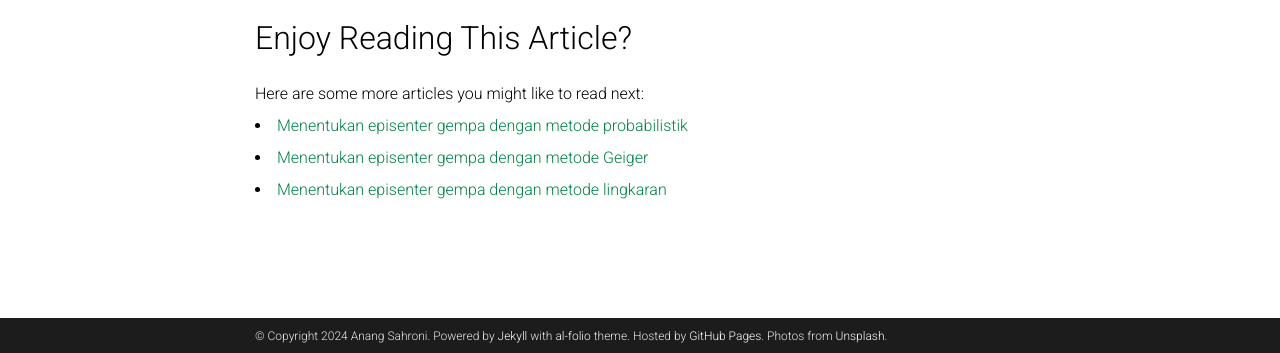
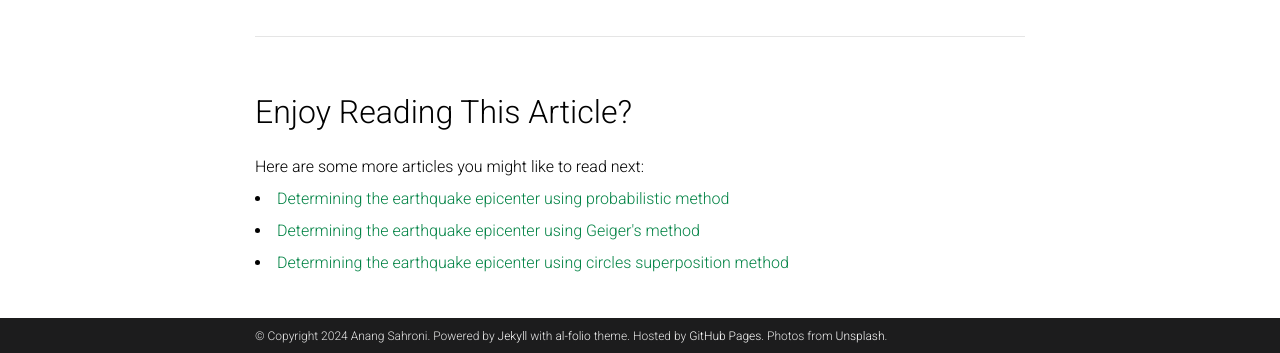
Before and after one commit to anangsahroni/anang.github.io, a Jekyll site: the page built from _posts/2019-05-21-medan-gravitasi-vertikl.md, in a window 1280 px wide and 900 px high, scrolled down 3430 px, cut to the strip 547-900 px from the top of the window. Built offline with Jekyll 4.4.1, drawn with Linux system fonts in a browser that asks for light colours; comment, search, counter and statistics services are not loaded; a style sheet for code colours, icons or effects is not loaded; some of the changed text lies outside the part shown.

Commit message:
add note in every post

```diff
--- a/_posts/2019-05-21-medan-gravitasi-vertikl.md
+++ b/_posts/2019-05-21-medan-gravitasi-vertikl.md
@@ -9,6 +9,8 @@
 related_publications: hinze2013
 
 ---
+> The post is currently still in Bahasa Indonesia and will be translated to English soon
+
 > Konten ini juga sebagai bahan belajar saya, kalau ada kesalahan bisa dikoreksi, _thanks :)_
 
 
--- a/_posts/2021-09-25-episenter-gempa-lingkaran.md
+++ b/_posts/2021-09-25-episenter-gempa-lingkaran.md
@@ -1,13 +1,14 @@
 ---
 layout: post
-title: Menentukan episenter gempa dengan metode lingkaran
+title: Determining the earthquake epicenter using circles superposition method
 date: 2021-09-25 09:00:00+0700
 description: Menggunakan metode lingkaran untuk menentukan episenter gempa bumi, dilakukan dengan Python
 tags: seismology, python, geophysics
 categories: notebook
-giscus_comments: true
+featured: true
 related_posts: false
 ---
+> The post is currently still in Bahasa Indonesia and will be translated to English soon
 
 {::nomarkdown}
 {% assign jupyter_path = "assets/jupyter/2_Earthquake_Source_Simple_1.ipynb" | relative_url %}
--- a/_posts/2021-09-26-episenter-gempa-geiger.md
+++ b/_posts/2021-09-26-episenter-gempa-geiger.md
@@ -1,6 +1,6 @@
 ---
 layout: post
-title: Menentukan episenter gempa dengan metode Geiger
+title: Determining the earthquake epicenter using Geiger's method
 date: 2021-09-26 09:00:00+0700
 description: Menggunakan metode Geiger untuk menentukan episenter gempa bumi, dilakukan dengan Python
 tags: seismology, python, geophysics
@@ -8,6 +8,7 @@
 featured: true
 related_posts: false
 ---
+> The post is currently still in Bahasa Indonesia and will be translated to English soon
 
 {::nomarkdown}
 {% assign jupyter_path = "assets/jupyter/2_Earthquake_Source_Simple_2_1.ipynb" | relative_url %}
--- a/_posts/2021-09-27-episenter-gempa-probabilistik.md
+++ b/_posts/2021-09-27-episenter-gempa-probabilistik.md
@@ -1,6 +1,6 @@
 ---
 layout: post
-title: Menentukan episenter gempa dengan metode probabilistik
+title: Determining the earthquake epicenter using probabilistic method
 date: 2021-09-27 09:00:00+0700
 description: Menggunakan metode probabilistik untuk menentukan episenter gempa bumi, dilakukan dengan Python
 tags: seismology, python, geophysics
```
